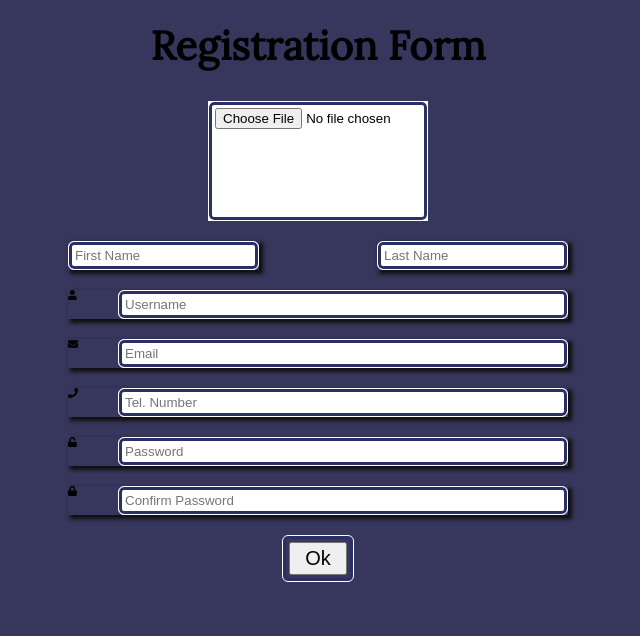
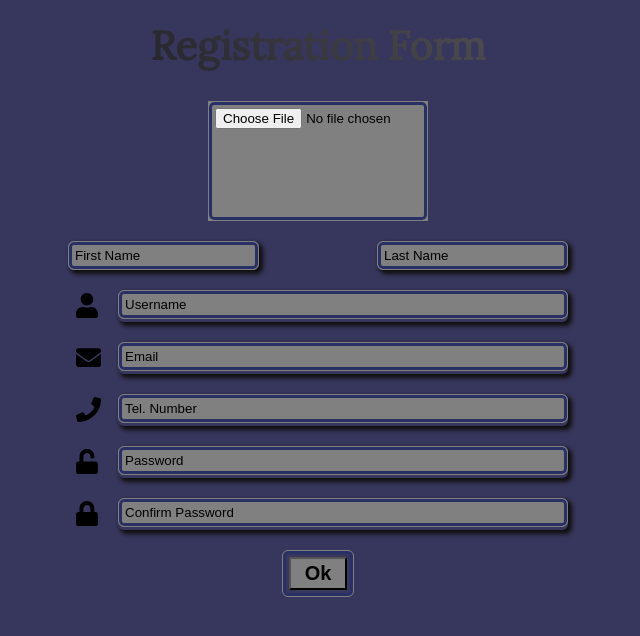
Before and after one commit to RiosAlejandro/React1, a React (Create React App) app: page / in a window 1280 px wide. Shown: the top 636 px of the page, without its empty margins (322-962 px from the left). Built offline with nearby package versions, Linux system fonts and the light colour scheme.

Commit message:
avances diseño

```diff
--- a/src/App.css
+++ b/src/App.css
@@ -13,7 +13,19 @@ body{
   background-color: #37365c;
 }
 
-h1{
+.text{
+	width: 100%;
+    margin-left: auto;
+    margin-right: auto;
+	display: inline-block;
+	color: transparent;
+	background-image: linear-gradient(43deg, #090812 15%, #4f4f54 66%, #292930 100%);
+
+	-webkit-background-clip: text;
+	background-clip: text;
+}
+/*background-image: linear-gradient(43deg, #090812 0%, #292930 46%, #4f4f54 100%);*/
+.text h1{
 	text-align: center;
 	margin: 2rem 0 ;
 	font-size: 4rem;
--- a/src/App.js
+++ b/src/App.js
@@ -5,7 +5,7 @@ import './App.css';
 function App() {
   return (
     <Fragment>
-      <h1>Registration Form</h1>
+      <div className="text"><h1>Registration Form</h1></div>
 
       <Formulario />
     </Fragment>
--- a/src/Components/Formulario.css
+++ b/src/Components/Formulario.css
@@ -1,4 +1,6 @@
-
+::placeholder{
+    color: black;
+}
 form{
     width: 500px;
     height: auto;
@@ -12,7 +14,7 @@ form{
     margin: 1rem 0 2rem 0;
     /* width: 2rem; */
     height: 12rem;
-    background: #fff;
+    background: gray;
 }
 .fotoFormulario input{
     width: 22rem;
@@ -29,36 +31,37 @@ form{
     box-shadow:3px 3px 4px 1px #0f0f0f;
     -moz-box-shadow:3px 3px 4px 1px #0f0f0f;
     -webkit-box-shadow:3px 3px 4px 1px #0f0f0f;
-    /*width: 100%;*/
+    border-radius: 6px;
 }
-/*.camposNombre input{
-    width: 45%;
-}*/
 .camposFormulario{
     width: 100%;
     margin-bottom: 2rem;
-    box-shadow:3px 3px 4px 1px #0f0f0f;
-    -moz-box-shadow:3px 3px 4px 1px #0f0f0f;
-    -webkit-box-shadow:3px 3px 4px 1px #0f0f0f;
     display:flex;
     flex-direction: row;
     justify-content: space-between;
-}
-.camposFormulario input{
-    width: 90%;
 }
 .camposFormulario span{
     font-size: 2.5rem;
     margin-left: 8px;
 }
+.campoInput{
+    box-shadow:3px 3px 4px 1px #0f0f0f;
+    -moz-box-shadow:3px 3px 4px 1px #0f0f0f;
+    -webkit-box-shadow:3px 3px 4px 1px #0f0f0f;
+    width: 90%;
+    border-radius: 6px;
+}
 input{
     border-radius: 6px;
     padding: 0.6rem;
     color: black;
-    border: 1px solid white;
+    border: 1px solid gray;
     box-shadow:inset 0px 0px 0px 3px #293066;
     -moz-box-shadow:inset 0px 0px 0px 3px #293066;
     -webkit-box-shadow:inset 0px 0px 0px 3px #293066;
+    width: 100%;
+    background-color: gray;
+    outline: none;
 }
 input:hover{
     background-color: #293066;
@@ -69,7 +72,7 @@ input:hover{
     border-radius: 6px;
     padding: 0.6rem;
     color: black;
-    border: 1px solid white;
+    border: 1px solid gray;
     box-shadow:inset 0px 0px 0px 3px #293066;
     -moz-box-shadow:inset 0px 0px 0px 3px #293066;
     -webkit-box-shadow:inset 0px 0px 0px 3px #293066;
@@ -81,10 +84,14 @@ input:hover{
 .botonFormulario:hover{
     cursor: pointer;
     border: 1px solid black;
-    box-shadow:inset 0px 0px 0px 3px #fff;
-    -moz-box-shadow:inset 0px 0px 0px 3px #fff;
-    -webkit-box-shadow:inset 0px 0px 0px 3px #fff;
+    box-shadow:inset 0px 0px 0px 3px grey;
+    -moz-box-shadow:inset 0px 0px 0px 3px grey;
+    -webkit-box-shadow:inset 0px 0px 0px 3px grey;
     transition: .4s linear;
+}
+button{
+    background-color: grey;
+    font-weight: 600;
 }
 button:hover{
     cursor: pointer;
--- a/src/Components/Formulario.jsx
+++ b/src/Components/Formulario.jsx
@@ -36,7 +36,8 @@ const Formulario = () => {
                     </div>
                 </div>
                 <div className="camposFormulario">
-                    <FontAwesomeIcon icon={faUser} />
+                    <span><FontAwesomeIcon icon={faUser} /></span>
+                    <div className="campoInput">
                         <input
                             placeholder= "Username"
                             name="username"
@@ -44,8 +45,10 @@ const Formulario = () => {
                         />
                         {errors.username && "Username is required"}
                     </div>
+                </div>
                 <div className="camposFormulario">
-                    <FontAwesomeIcon icon={faEnvelope} />
+                    <span><FontAwesomeIcon icon={faEnvelope} /></span>
+                    <div className="campoInput">
                         <input
                             placeholder= "Email"
                             name="email"
@@ -53,16 +56,20 @@ const Formulario = () => {
                         />
                         {errors.email && "Email is required"}
                     </div>
+                </div>
                 <div className="camposFormulario">
-                    <FontAwesomeIcon icon={faPhone} />
+                    <span><FontAwesomeIcon icon={faPhone} /></span>
+                    <div className="campoInput">
                         <input
                             placeholder= "Tel. Number"
                             name="telNumber"
                             {...register("telNumber", {required: false})}
                         />
                     </div>
+                </div>
                 <div className="camposFormulario">
-                    <FontAwesomeIcon icon={faUnlock} />
+                    <span><FontAwesomeIcon icon={faUnlock} /></span>
+                    <div className="campoInput">
                         <input
                             placeholder= "Password"
                             name="password"
@@ -70,14 +77,16 @@ const Formulario = () => {
                         />
                         {errors.password && "password is required"}
                     </div>
+                </div>
                 <div className="camposFormulario">
-                    <FontAwesomeIcon icon={faLock} />
+                    <span><FontAwesomeIcon icon={faLock} /></span>
+                    <div className="campoInput">
                         <input
                             placeholder= "Confirm Password"
                             name="confirmPassword"
-
                         />
                         {errors.confirmPassword && "passwords do not match"}
+                    </div>
                 </div>
                 <div className="botonFormulario">
                     <button>Ok</button>
```
Lines whose indentation alone changed are shown as unchanged.
